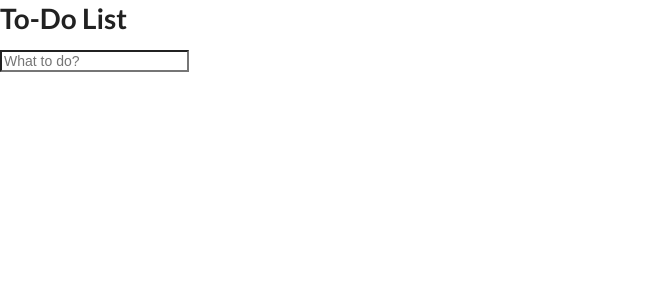
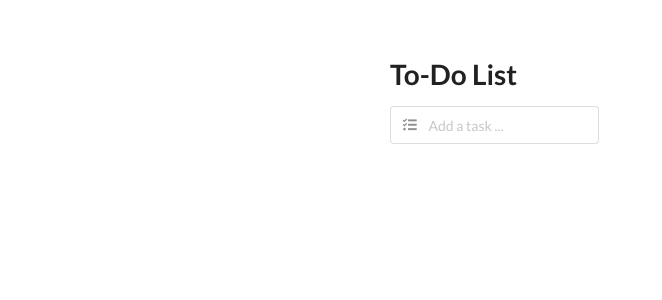
Before and after one commit to rhjshi/todo-list, a React (Create React App) app: page / in a window 1280 px wide. Shown: the top 300 px of the page, without its empty margins (0-662 px from the left). Built offline with nearby package versions, Linux system fonts and the light colour scheme.

Commit message:
style updates

```diff
--- a/src/App.css
+++ b/src/App.css
@@ -40,3 +40,11 @@
 .strike {
   text-decoration: line-through;
 }
+
+.main-container {
+  max-width: 500px;
+  width: 80%;
+  margin-left: auto;
+  margin-right: auto;
+  padding-top: 4rem;
+}
--- a/src/App.js
+++ b/src/App.js
@@ -3,7 +3,7 @@ import TodoModel from './components/TodoModel';
 
 function App() {
   return (
-    <div className="">
+    <div className="main-container">
       <TodoModel/>
     </div>
   );
--- a/src/components/EntryBar.js
+++ b/src/components/EntryBar.js
@@ -16,14 +16,17 @@ const EntryBar = props => {
   }
 
   return (
-    <div className="ui input">
+    <div>
       <form onSubmit={onSubmitHandler}>
-        <input
-          type="text"
-          placeholder="What to do?"
-          value={userInput}
-          onChange={onChangeHandler}
-        />
+        <div className="ui left icon input">
+          <input
+            type="text"
+            placeholder="Add a task ..."
+            value={userInput}
+            onChange={onChangeHandler}
+          />
+          <i className="tasks icon"/>
+        </div>
       </form>
     </div>
   );
--- a/src/components/TodoItem.js
+++ b/src/components/TodoItem.js
@@ -1,5 +1,5 @@
 import { React, useState } from "react";
-import "../App.css"
+import "../App.css";
 
 const TodoItem = props => {
   const [checked, setChecked] = useState(props.todo.completed);
```
